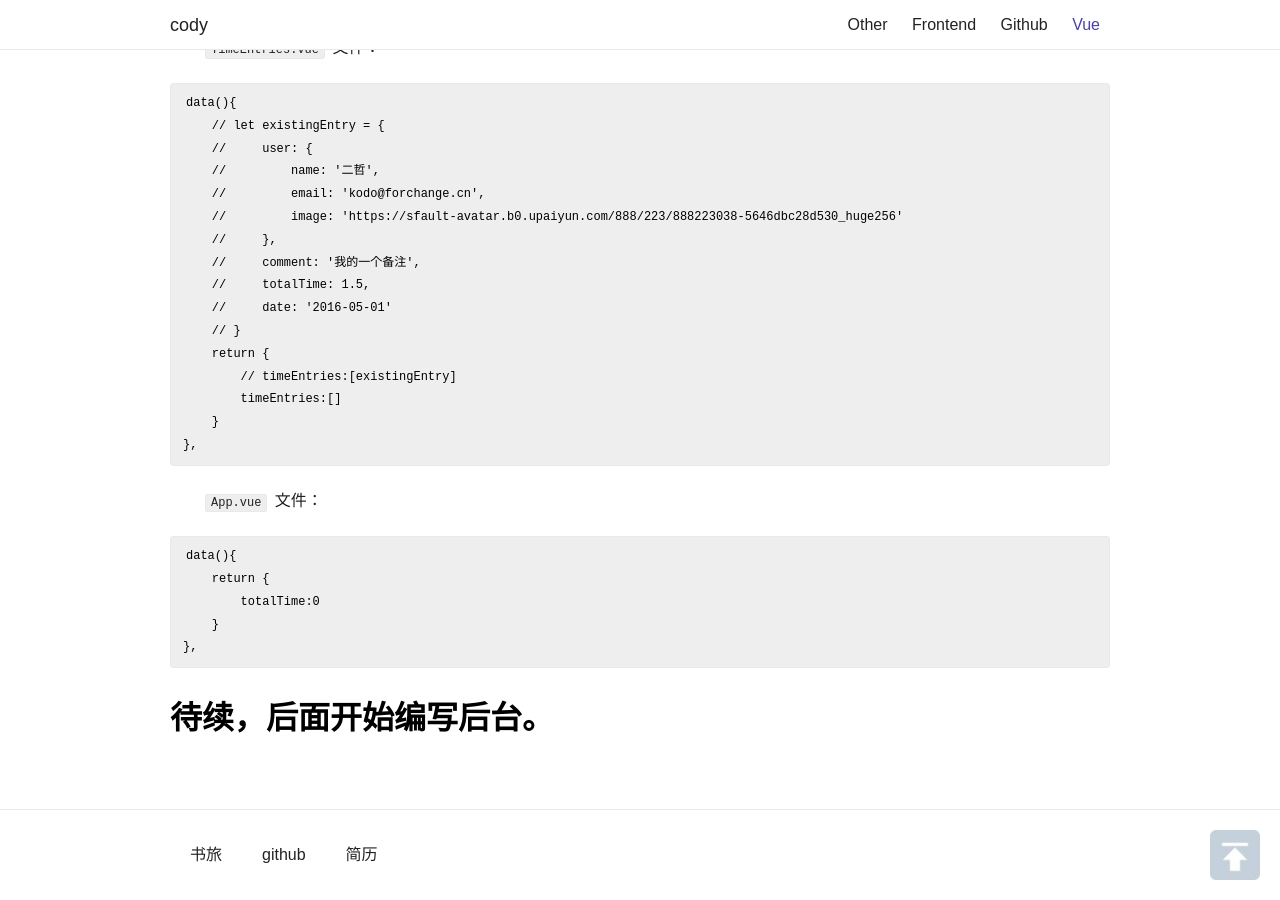
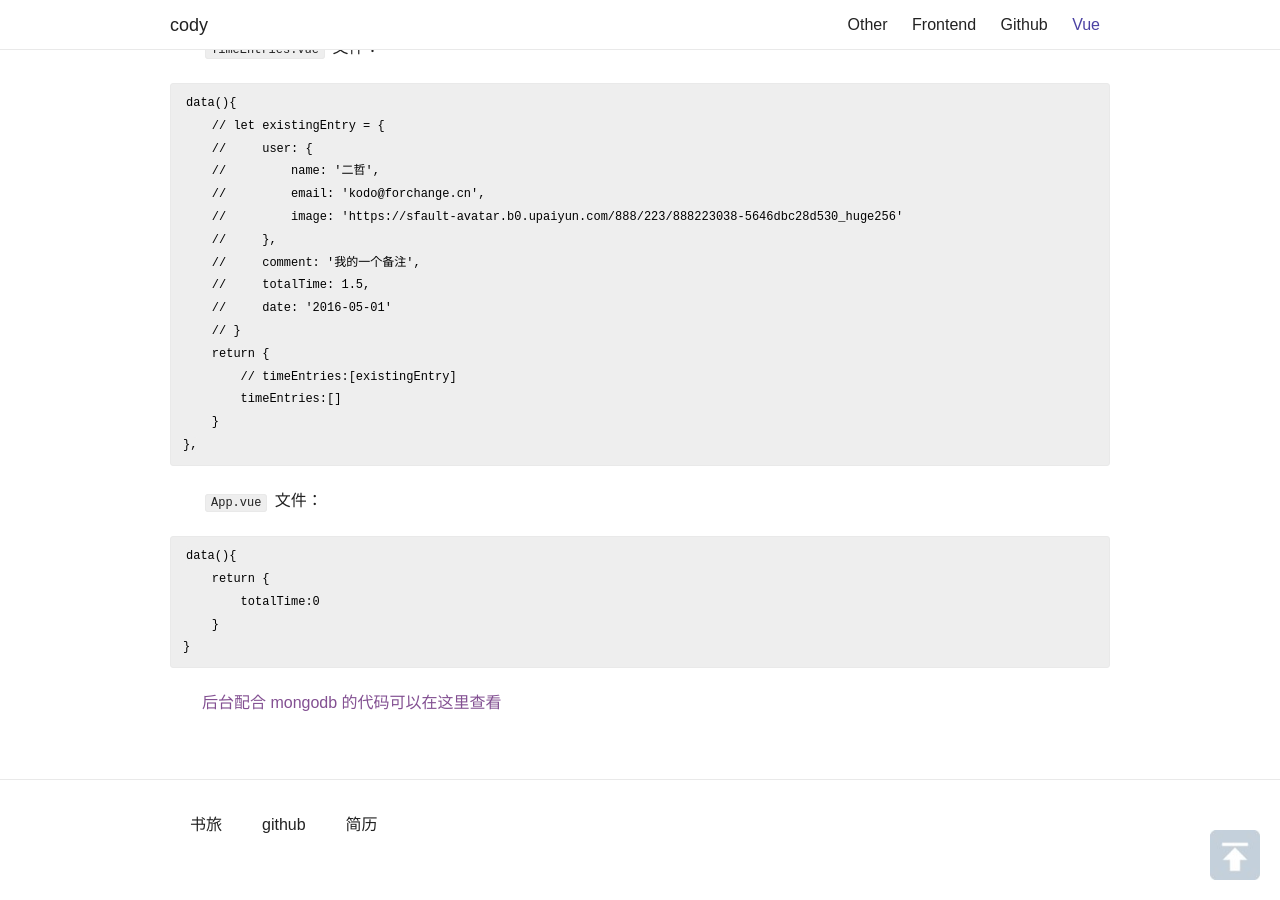
Before and after one commit to cody1991/cody1991.github.io, a Jekyll site: the page built from _posts/2016-07-31-vue-tutorial.md, in a window 1280 px wide and 900 px high, scrolled down 13690 px. Built offline with Jekyll 4.4.1, drawn with Linux system fonts in a browser that asks for light colours; nearby versions of some CDN libraries; comment, search, counter and statistics services are not loaded.

Commit message:
finish vue tutorial blog

```diff
--- a/_posts/2016-07-31-vue-tutorial.md
+++ b/_posts/2016-07-31-vue-tutorial.md
@@ -508,6 +508,6 @@ category: vue
         return {
             totalTime:0
         }
-    },
+    }
 
-# 待续，后面开始编写后台。
+[后台配合 mongodb 的代码可以在这里查看](https://github.com/cody1991/learn/commit/62e84b9afe914c17ea7961c76fd90171b03336e4)
```
